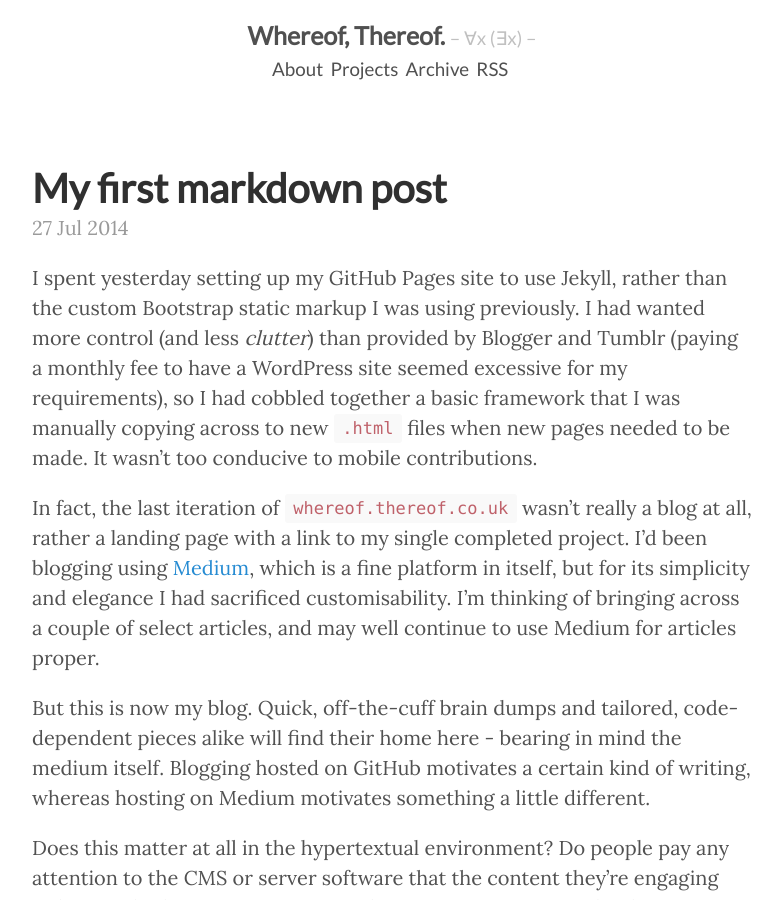
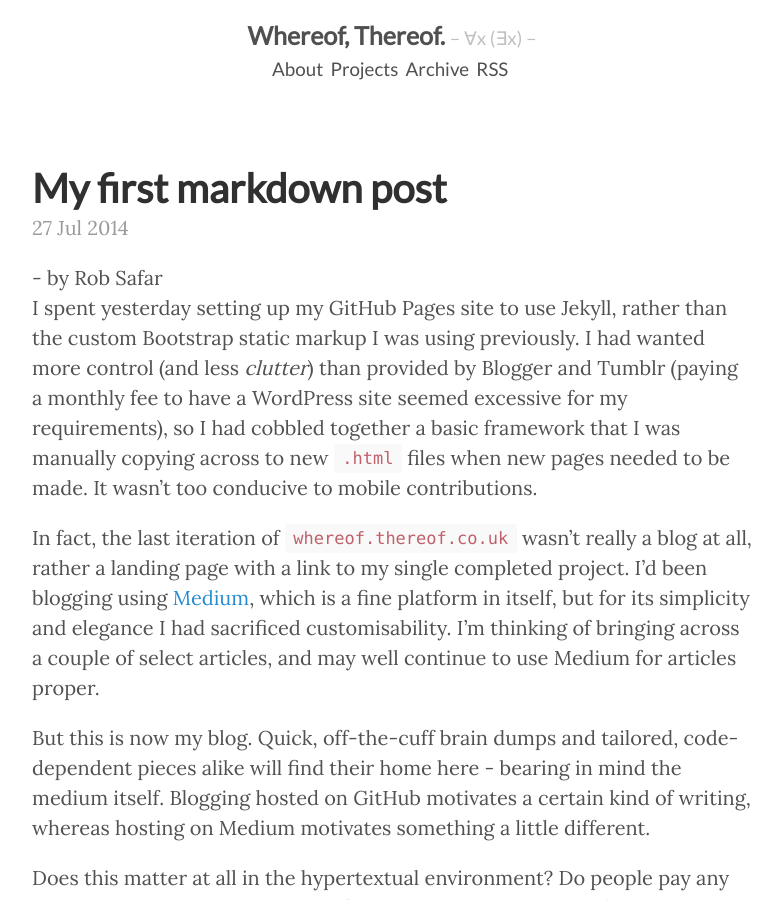
Before and after one commit to robSafar/whereof-thereof.github.io, a Jekyll site: the page built from _posts/2014-07-27-my-first-markdown-post.md, in a window 1280 px wide and 900 px high. Shown: the whole window, without its empty margins (248-1030 px from the left). Built offline with Jekyll 4.4.1, drawn with Linux system fonts in a browser that asks for light colours; comment, search, counter and statistics services are not loaded.

Commit message:
Update post.html

```diff
--- a/_layouts/post.html
+++ b/_layouts/post.html
@@ -4,7 +4,7 @@
 
 <div class="post">
   <h1 class="post-title">{{ page.title }}</h1>
-  <span class="post-date">{{ page.date | date_to_string }}</span>
+  <span class="post-date">{{ page.date | date_to_string }}</span> - by Rob Safar
   {{ content }}
 </div>
 
```
